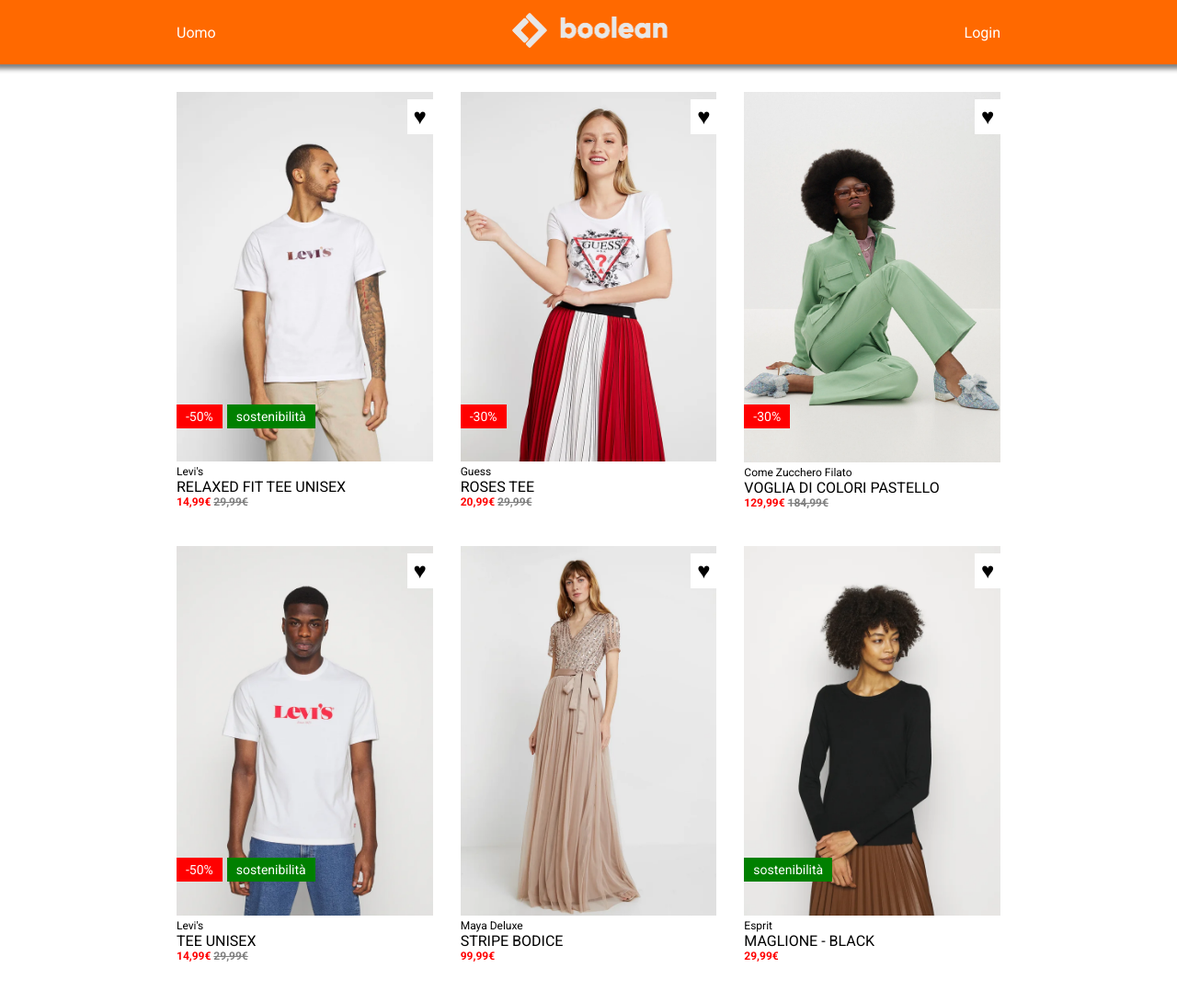
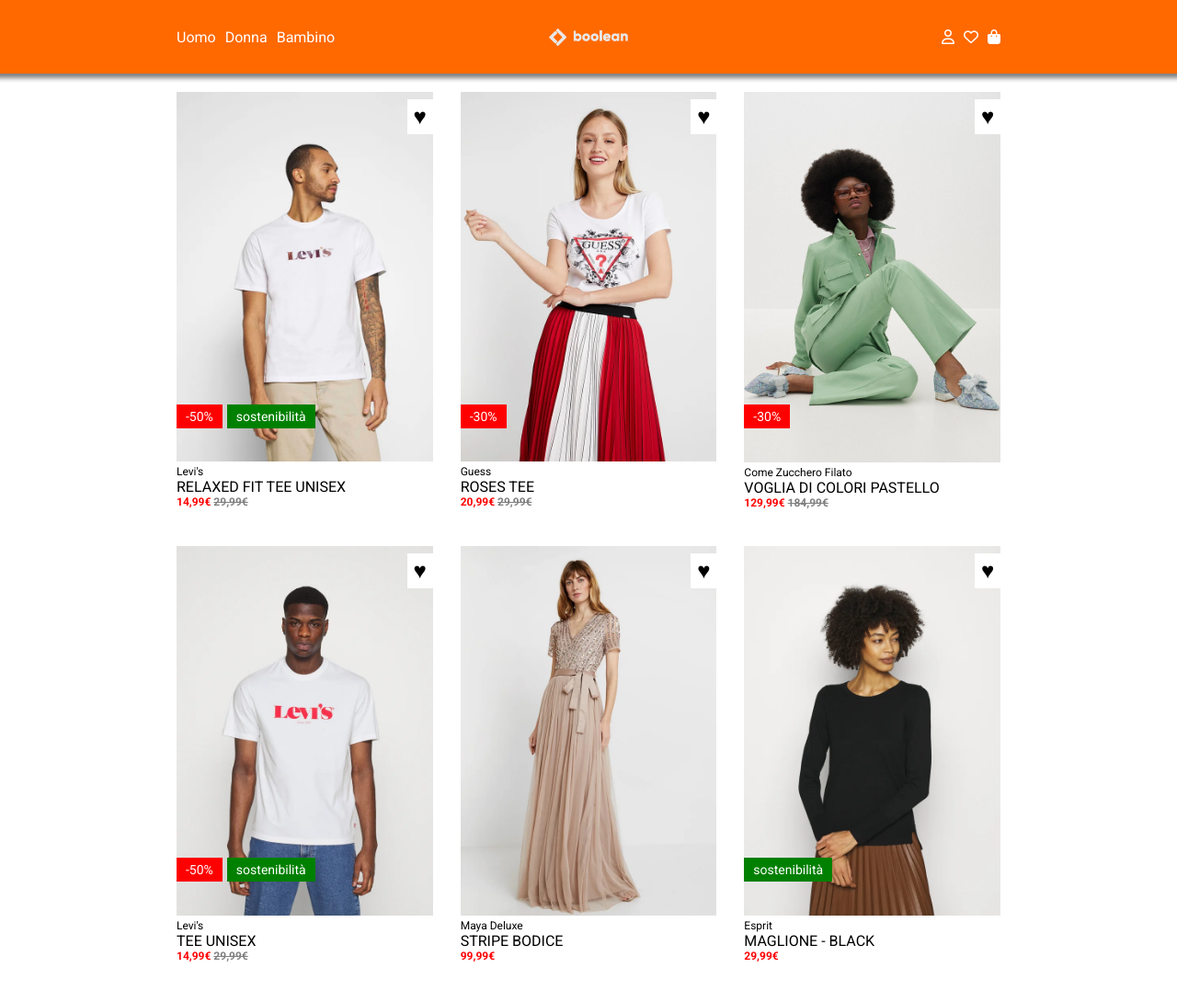
Before and after one commit to SamGrass/html-css-boolando, a plain HTML site: page index.html in a window 1280 px wide. Shown: the top 1090 px of the page at 92% size. Drawn offline with Linux system fonts and the light colour scheme.

Commit message:
finish content header FINE ESERCIZIO

```diff
--- a/css/style.css
+++ b/css/style.css
@@ -27,7 +27,7 @@ ul {
 header {
     background-color: #ff6900;
     width: 100%;
-    height: 70px;
+    height: 80px;
     position: fixed;
     z-index: 900;
     box-shadow: 0 0 5px 5px grey;
@@ -39,12 +39,28 @@ header {
     align-items: center;
 }
 
+.row-header {
+    width: 40%;
+    display: flex;
+    justify-content: center;
+    align-items: center;
+    gap: 10px;
+    flex-wrap: wrap;
+}
+
+.row-header-sx {
+    justify-content: start;
+}
+.row-header-dx {
+    justify-content: end;
+}
 #logo-boolean {
-    text-align: center;
+
+    width: 20%;
 }
 
 #logo-boolean img {
-    width: 25%;
+    height: 19px;
 }
 
 /* regole main */
--- a/index.html
+++ b/index.html
@@ -21,24 +21,42 @@
         <div class="container container-header">
 
             <!-- selezione sesso -->
-            <ul>
+            <ul class="row-header row-header-sx">
 
                 <li>
                     <a href="">Uomo</a>
                 </li>
 
+                <li>
+                    <a href="">Donna</a>
+                </li>
+
+                <li>
+                    <a href="">Bambino</a>
+                </li>
+
             </ul>
 
             <!-- logo -->
-            <a id="logo-boolean" href="">
+            <a class="row-header" id="logo-boolean" href="">
                 <img src="img/boolean-logo.png" alt="logo boolean">
             </a>
 
             <!-- selezione personali -->
-            <ul>
+            <ul class="row-header row-header-dx">
+
                 <li>
-                    <a href="">Login</a>
+                    <a href=""><i class="fa-regular fa-user"></i></i></a>
                 </li>
+
+                <li>
+                    <a href=""><i class="fa-regular fa-heart"></i></a>
+                </li>
+
+                <li>
+                    <a href=""><i class="fa-solid fa-bag-shopping"></i></a>
+                </li>
+
             </ul>
 
         </div>
```
